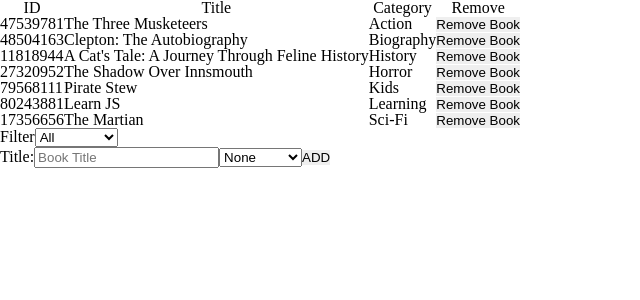
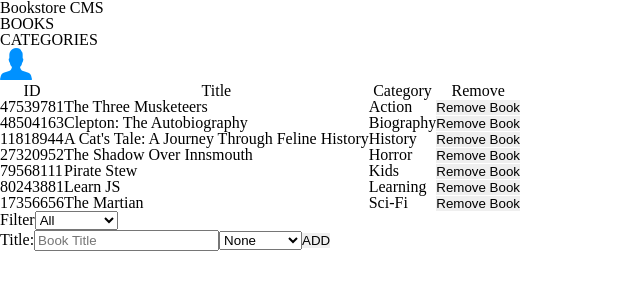
Before and after one commit to LoboArkano/bookstore, a React (Create React App) app: page / in a window 1280 px wide. Shown: the top 300 px of the page, without its empty margins (0-640 px from the left). Built offline with nearby package versions, Linux system fonts and the light colour scheme.

Commit message:
Add Header component

```diff
--- a/src/components/App.js
+++ b/src/components/App.js
@@ -1,9 +1,11 @@
 import React from 'react';
+import Header from './Header';
 import BooksList from '../containers/BooksList';
 import BooksForm from '../containers/BooksForm';
 
 const App = () => (
   <div>
+    <Header />
     <BooksList />
     <BooksForm />
   </div>
--- /dev/null
+++ b/src/components/Header.js
@@ -0,0 +1,19 @@
+import React from 'react';
+import avatar from '../assets/images/man.png';
+
+const Header = () => (
+  <header>
+    <div>
+      <h1>Bookstore CMS</h1>
+      <ul>
+        <li>BOOKS</li>
+        <li>CATEGORIES</li>
+      </ul>
+    </div>
+    <div>
+      <img src={avatar} alt="avatar" />
+    </div>
+  </header>
+);
+
+export default Header;
```
